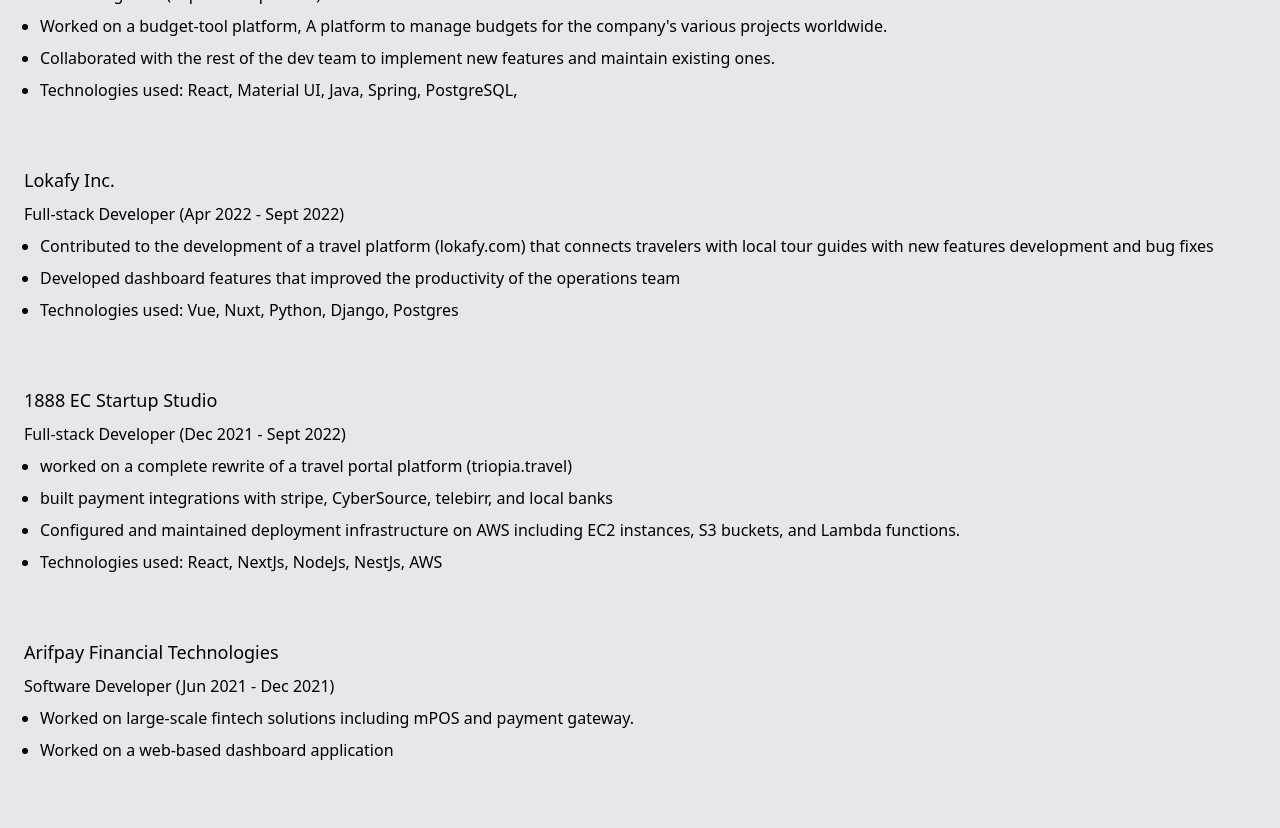
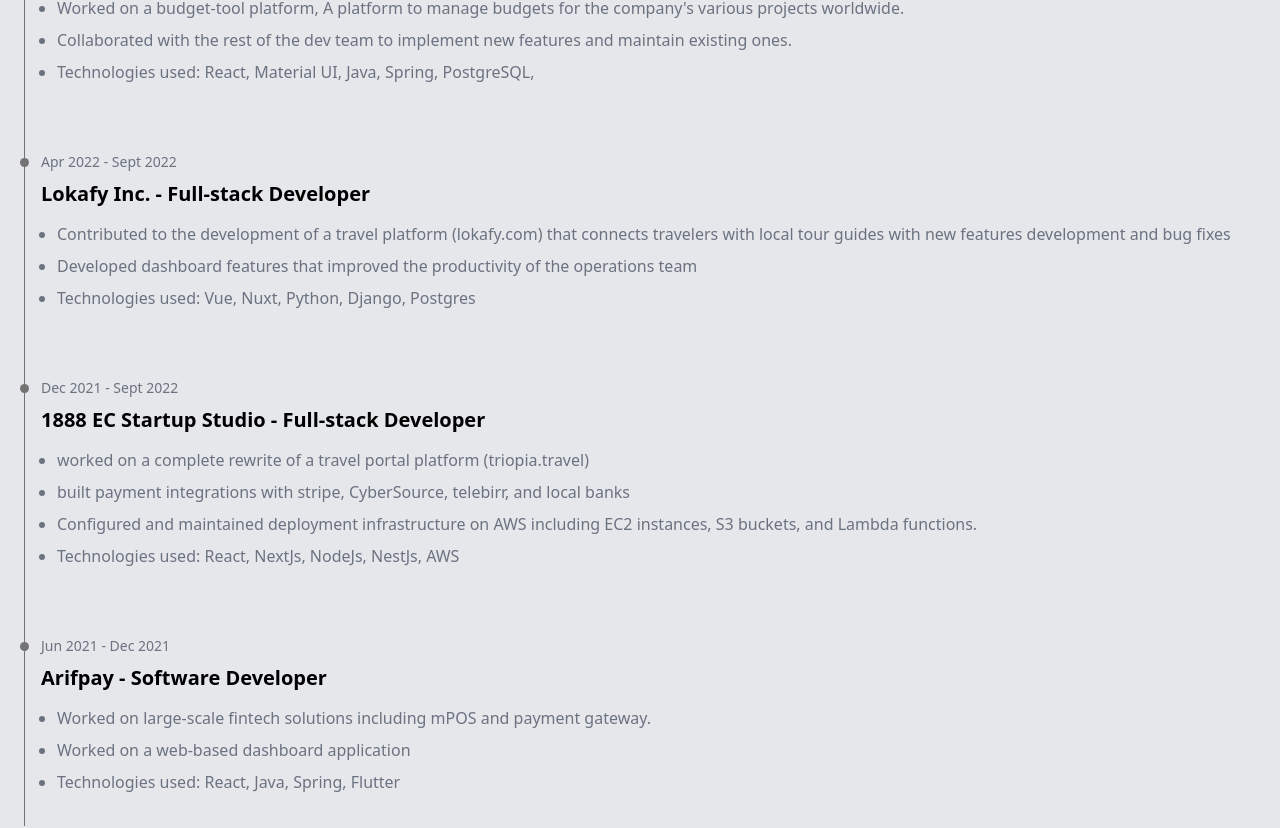
Before and after one commit to vernu/portfolio, a Next.js app: page / in a window 1280 px wide. Shown: the part 1840-2668 px from the top of the page. Built offline with nearby package versions, Linux system fonts and the light colour scheme; no server answers.

Commit message:
make experience section a timeline

```diff
--- a/src/components/ExperienceSection.tsx
+++ b/src/components/ExperienceSection.tsx
@@ -8,29 +8,37 @@
   workExperience,
 }: ExperienceSectionProps) {
   return (
+    <>
       <section className='bg-gray-200 py-16'>
         <div className='container mx-auto px-6'>
           <h2 className='text-xl font-bold'>Experience</h2>
-
-        <ul className=''>
+          <ol className='border-l border-neutral-500 '>
             {workExperience.map(
               ({ company, position, startDate, endDate, bulletPoints }) => (
-              <li className='' key={company}>
-                <h3 className='text-lg font-medium pt-8 pb-2'>{company}</h3>
-                <p className=''>
-                  {position} ({startDate} - {endDate})
+                <li key={company}>
+                  <div className='flex-start flex items-center pt-3'>
+                    <div className='-ml-[5px] mr-3 h-[9px] w-[9px] rounded-full bg-neutral-500'></div>
+                    <p className='text-sm text-gray-500'>
+                      {startDate} - {endDate}
                     </p>
+                  </div>
+                  <div className='mb-6 ml-4 mt-2'>
+                    <h4 className='mb-1.5 text-xl font-semibold'>
+                      {company} - {position}{' '}
+                    </h4>
 
-                <ul className='list-outside list-disc px-4 space-y-2 pt-2 pb-8 text-justify'>
+                    <ul className='list-outside list-disc px-4 space-y-2 pt-2 pb-8 text-justify text-gray-500'>
                       {bulletPoints.map((pt, i) => (
                         <li key={i}>{pt}</li>
                       ))}
                     </ul>
+                  </div>
                 </li>
               )
             )}
-        </ul>
+          </ol>
         </div>
       </section>
+    </>
   )
 }
--- a/src/data/workExperience.ts
+++ b/src/data/workExperience.ts
@@ -36,13 +36,14 @@
     ],
   },
   {
-    company: 'Arifpay Financial Technologies',
+    company: 'Arifpay',
     position: 'Software Developer',
     startDate: 'Jun 2021',
     endDate: 'Dec 2021',
     bulletPoints: [
       'Worked on large-scale fintech solutions including mPOS and payment gateway.',
       'Worked on a web-based dashboard application',
+      'Technologies used: React, Java, Spring, Flutter',
     ],
   },
 ]
```
Lines whose indentation alone changed are shown as unchanged.
